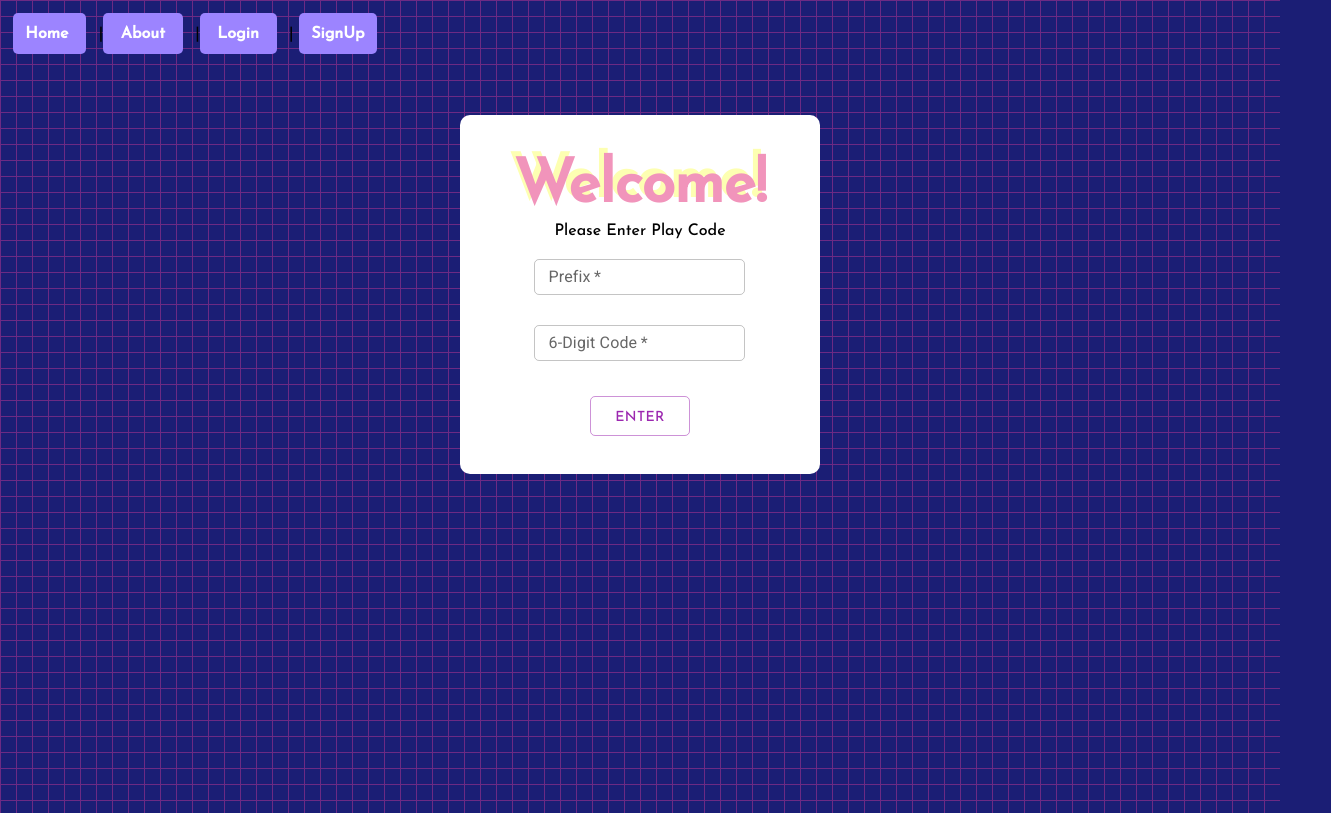
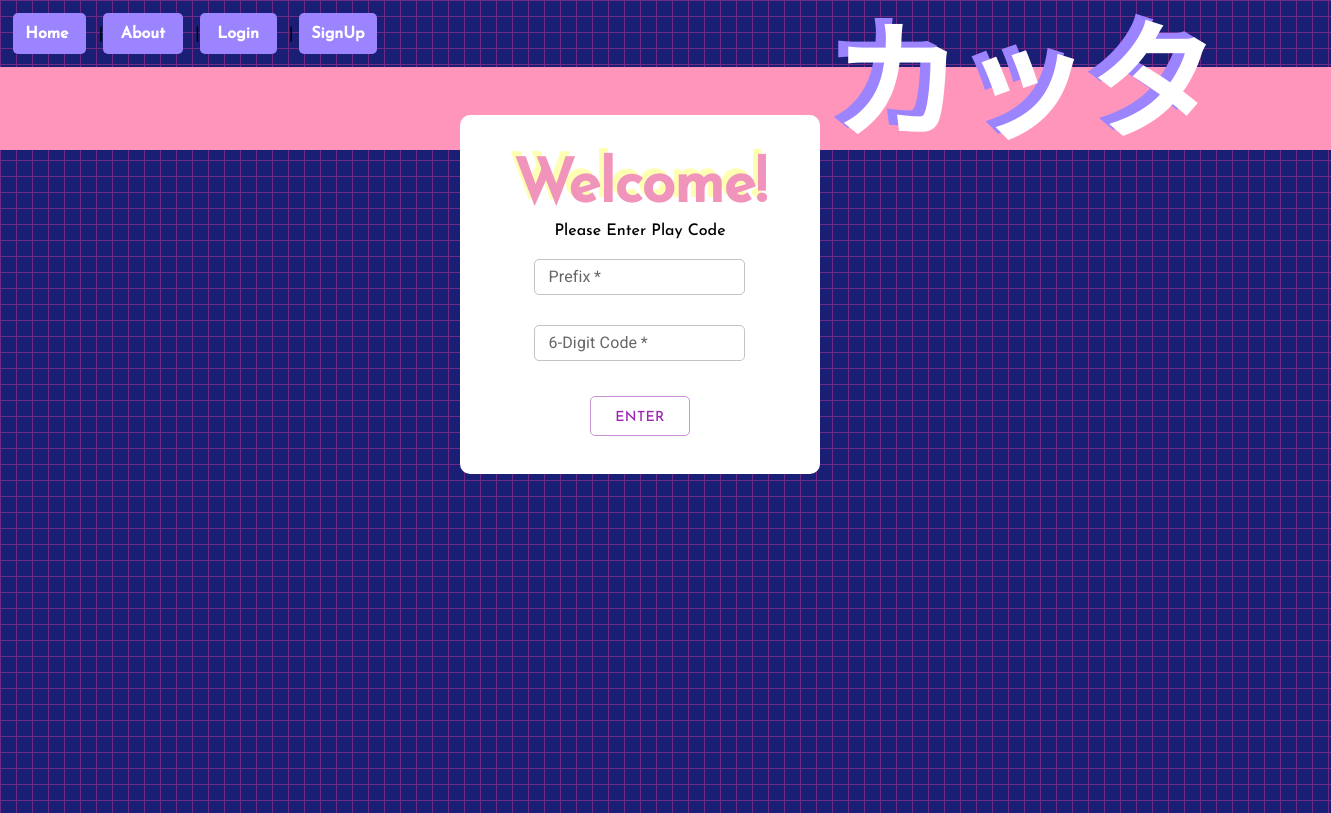
Before and after one commit to korovnmm/gashapon, a React (Create React App) app: page / in a window 1280 px wide. Shown: the whole page, 1331 px wide, since content can reach past the window. Built offline with nearby package versions, Linux system fonts and the light colour scheme; no server answers.

Commit message:
fix: restored the banner

```diff
--- a/src/App.js
+++ b/src/App.js
@@ -21,6 +21,8 @@ function App() {
       <Router>
         <header>
           <NavBar />
+          <div className="kattapon">カッタ</div>
+          <div className="banner" />
         </header>
 
         <Route exact path="/" component={Home} />
```
